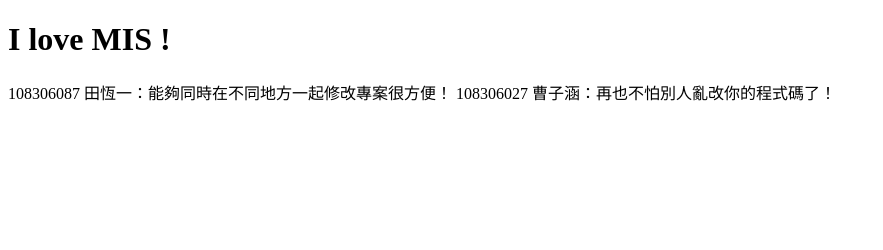
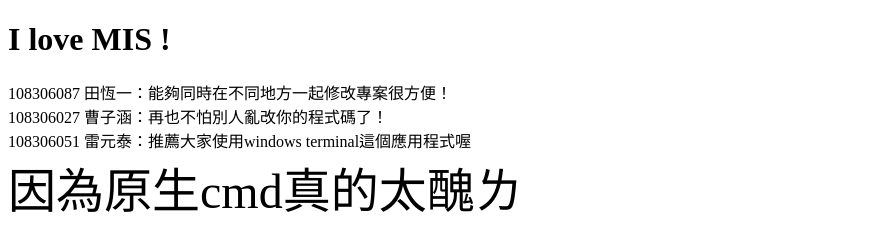
Before and after one commit to lydia0221114/MIS_test, a plain HTML site: page index.html in a window 1280 px wide. Shown: the whole page, without its empty margins (0-883 px from the left). Drawn offline with Linux system fonts and the light colour scheme.

Commit message:
index.html

```diff
--- a/index.html
+++ b/index.html
@@ -9,8 +9,11 @@
 <body>
 	<h1>I love MIS !</h1>
 	<p>
-		108306087 田恆一：能夠同時在不同地方一起修改專案很方便！
-		108306027 曹子涵：再也不怕別人亂改你的程式碼了！
+	108306087 田恆一：能夠同時在不同地方一起修改專案很方便！<br>
+	108306027 曹子涵：再也不怕別人亂改你的程式碼了！<br>
+	108306051 雷元泰：推薦大家使用windows terminal這個應用程式喔<br>
+	<font size=48>因為原生cmd真的太醜ㄌ</font><br>
+
 	</p>
 </body>
 </html>
```
Also changed, not shown: 1 other file.
